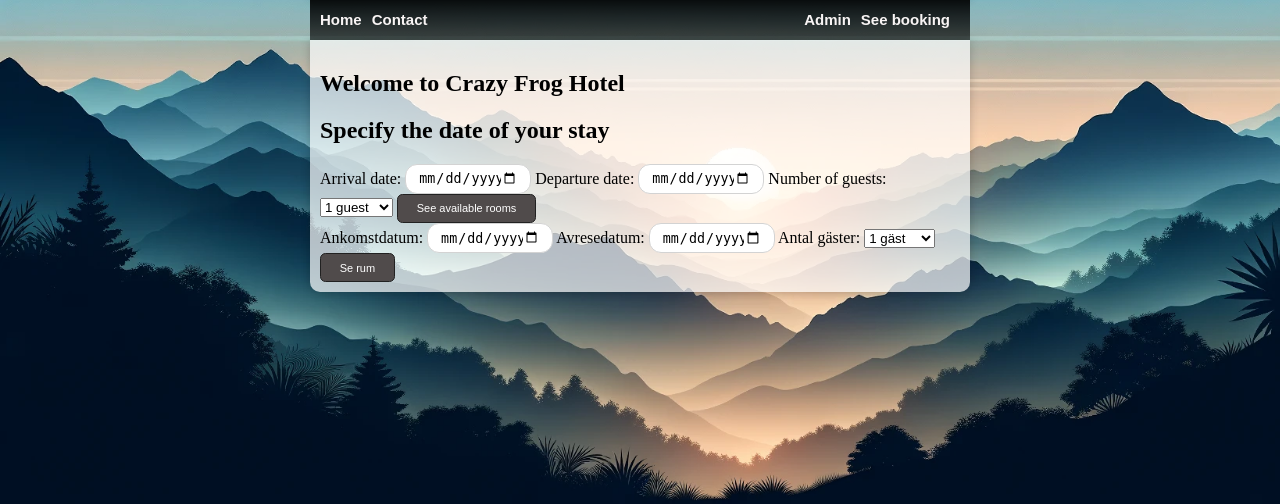
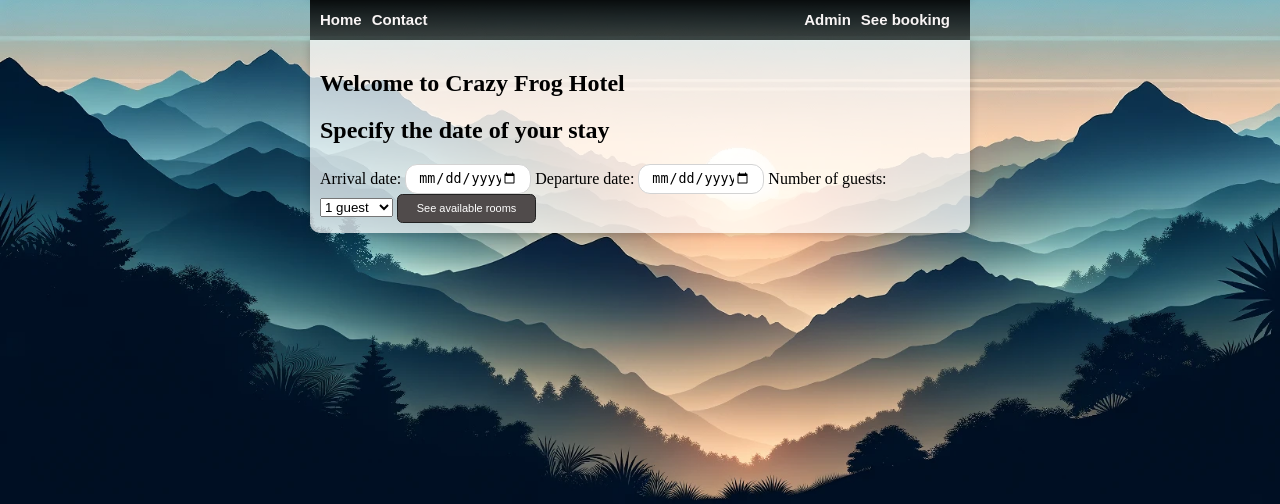
Before and after one commit to JoyJohansson/bokningsapplikation, a Flask app: page / in a window 1280 px wide. Shown: the part 281-785 px from the top of the page. Run offline with Flask 3, Linux system fonts and the light colour scheme.

Commit message:
swedish to english

```diff
--- a/templates/k1_start.html
+++ b/templates/k1_start.html
@@ -88,13 +88,13 @@
 
             // Check if the start date is in the past
             if (startDateInput.value < formattedCurrentDate) {
-                alert("Du måste välja ett framtida datum");
+                alert("You need to select a date in the future.");
                 startDateInput.value = formattedCurrentDate;
             }
 
             // Check if the end date is earlier than the start date
             if (endDateInput.value <= startDateInput.value) {
-                alert("Avresedatum måste vara senare än ankomstdatum.");
+                alert("Departure date cannot be earlier than arrival date.");
                 endDateInput.value = startDateInput.value;
             }
 
@@ -103,25 +103,6 @@
             endDateInput.setAttribute('min', formattedCurrentDate);
         }
     </script>
-    <form action="/available_rooms" method="post">
-        <label for="start_date">Ankomstdatum:</label>
-        <input class="input" type="date" id="start_date" name="start_date" required onchange="checkDateRules()" value="{{ current_date }}">
-
-        <label for="end_date">Avresedatum:</label>
-        <input class="input" type="date" id="end_date" name="end_date" required onchange="checkDateRules()">
-
-        <label for="guests">Antal gäster:</label>
-        <select id="guests" name="guests" required>
-          <option value="1">1 gäst</option>
-          <option value="2">2 gäster</option>
-          <option value="3">3 gäster</option>
-          <option value="4">4 gäster</option>
-          <option value="5">5 gäster</option>
-          <option value="6">6 gäster</option>
-        </select>
-
-        <button class="button-action" type="submit">Se rum</button>
-      </form>
 </div>
 {% endblock %}
 </body>
```
